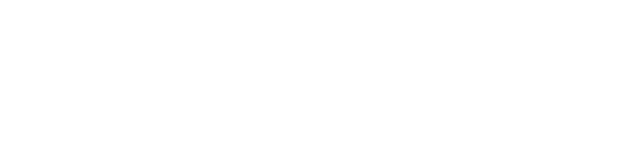
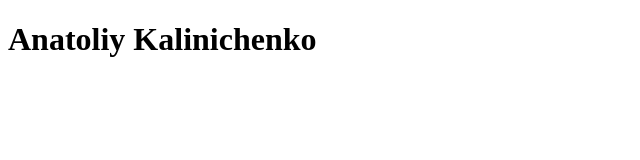
Before and after one commit to TeinPirs/rsschool-cv, a plain HTML site: page index.html in a window 1280 px wide. Shown: the whole page, without its empty margins (0-640 px from the left). Drawn offline with Linux system fonts and the light colour scheme.

Commit message:
feat: add h1

```diff
--- a/index.html
+++ b/index.html
@@ -1,12 +1,12 @@
 <!DOCTYPE html>
 <html lang="en">
-<head>
+  <head>
     <meta charset="UTF-8">
     <meta http-equiv="X-UA-Compatible" content="IE=edge">
     <meta name="viewport" content="width=device-width, initial-scale=1.0">
     <title>CV</title>
-</head>
-<body>
-
-</body>
+  </head>
+  <body>
+    <h1>Anatoliy Kalinichenko</h1>
+  </body>
 </html>
```
